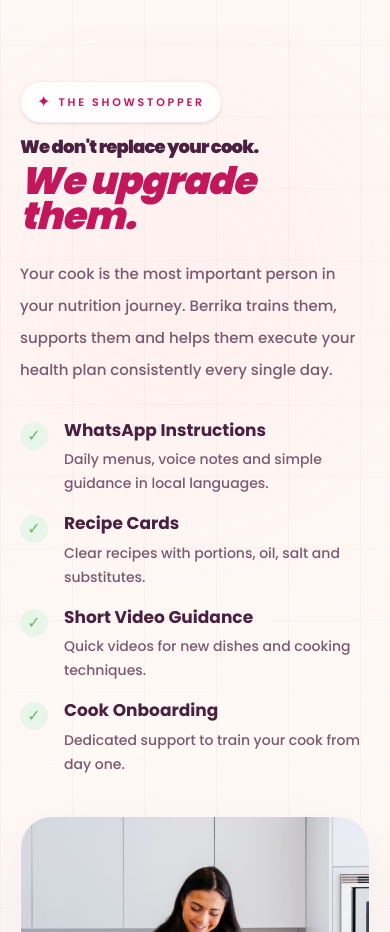
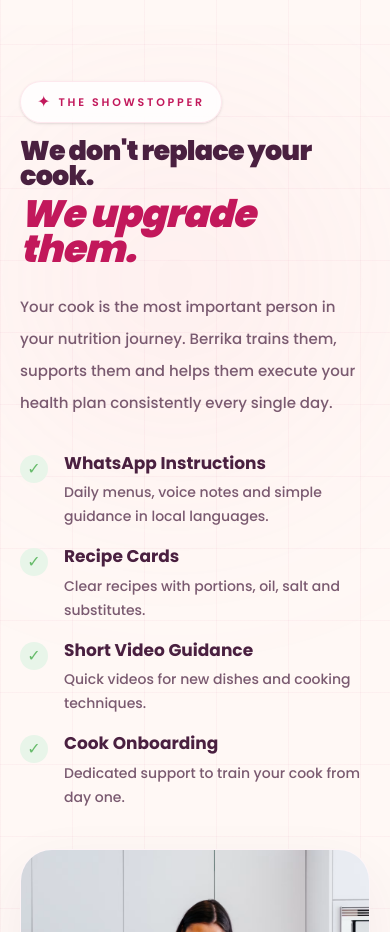
Before and after one commit to snehaamishraa/BERRIKA, a Next.js app: page / in a window 390 px wide. Shown: the part 4420-5352 px from the top of the page. Built offline with nearby package versions, Linux system fonts and the light colour scheme.

Commit message:
UI improvements and responsive updates

```diff
--- a/sections/cook-training.tsx
+++ b/sections/cook-training.tsx
@@ -47,7 +47,7 @@
           <div>
 <h2 className="leading-[0.92] tracking-[-0.05em]">
 
-  <span className="bold text-[18px] md:text-[29px] lg:text-[56px] font-extrabold text-[#4A2040]">
+  <span className="bold text-[27px] md:text-[39px] lg:text-[56px] font-extrabold text-[#4A2040]">
     We don't replace your cook.
   </span>
 
```
